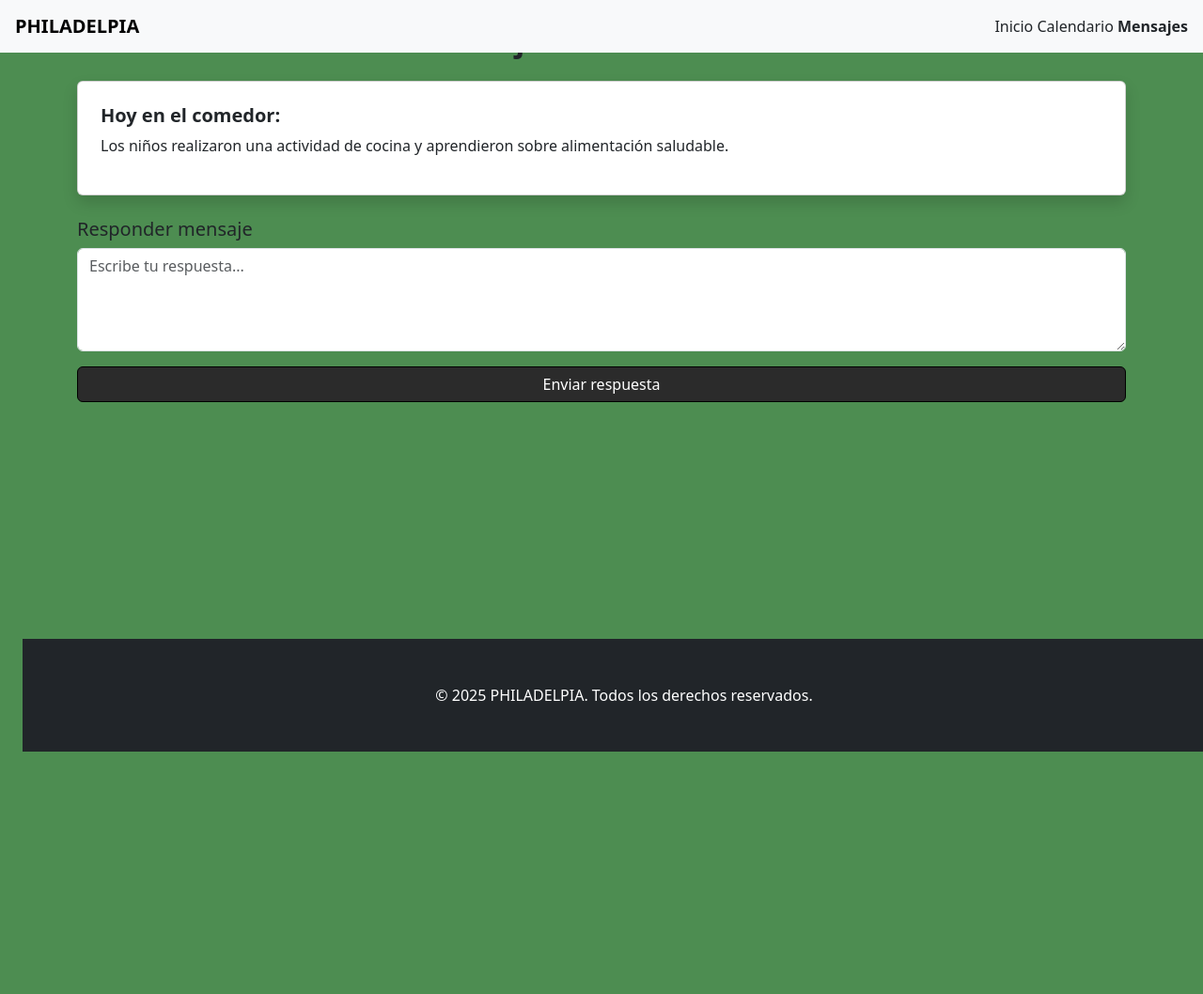
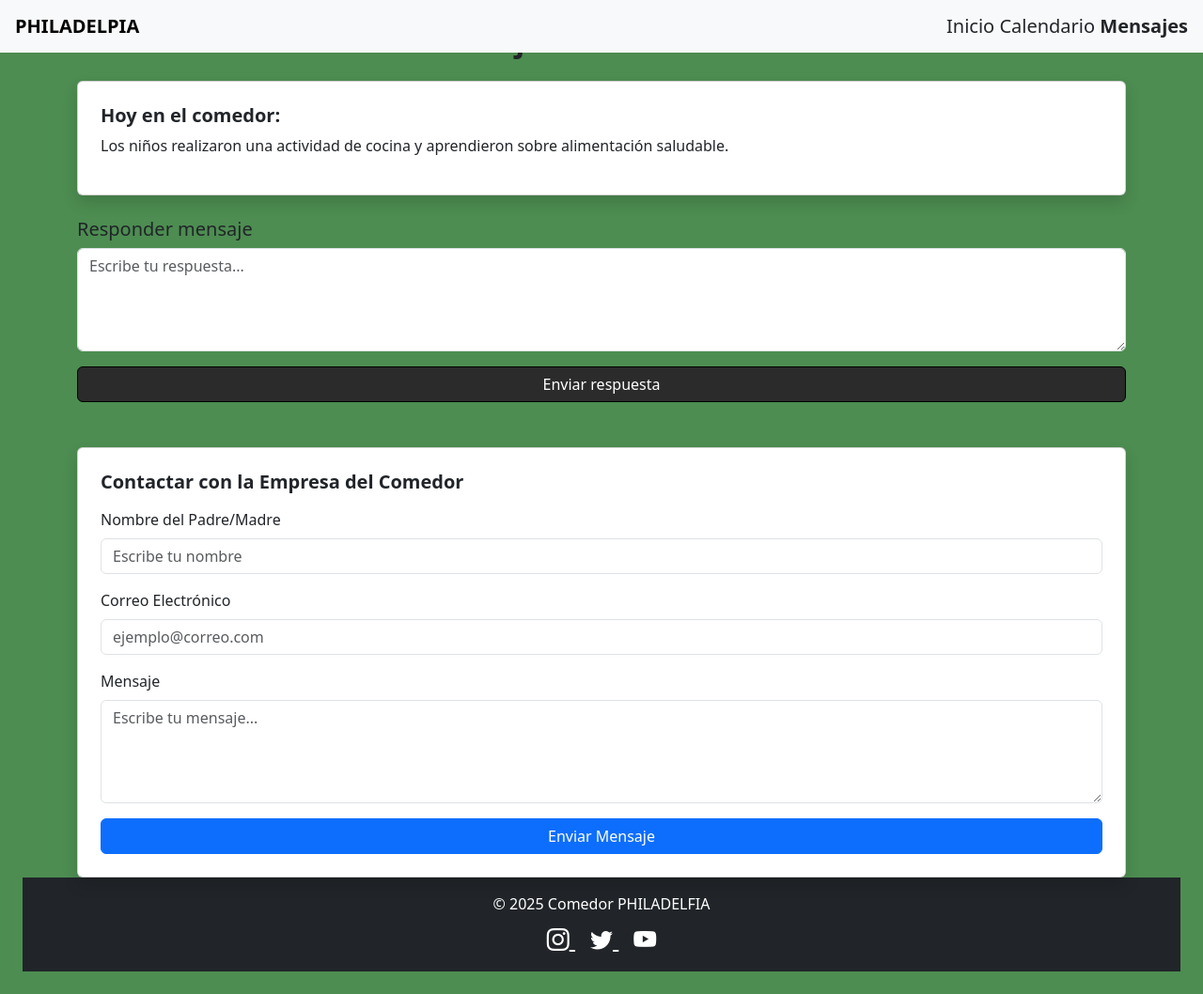
Before and after one commit to Eliasmahyaoui/Bootstrap, a plain HTML site: page Ejercicio1/mensajes.html in a window 1280 px wide. Shown: the whole page at 94% size. Before the commit the page ends 800 px from the top, so only its background shows below. Drawn offline with nearby package versions, Linux system fonts and the light colour scheme.

Commit message:
actualizado

```diff
--- a/Ejercicio1/Estilos/estilos.css
+++ b/Ejercicio1/Estilos/estilos.css
@@ -1,5 +1,6 @@
 body {
   background-color: #4d8d51;
+  padding-top: 80px;
 }
 
 .btn-success {
@@ -16,29 +17,36 @@ h1 {
   color: #4da85a;
 
 }
+nav{
+  padding: 30px;
+  font-size: 20PX;
+  justify-content: center;
+  text-align: center;
+
+}
 
 /*Efecto hover para las cartas de comidas*/
 .card:hover {
-  transform: translateY(-15px); /* sube un poco */
-  box-shadow: 0 8px 20px rgba(0,0,0,0.2); /* sombra más grande */
-  transition: all 0.3s ease; /* transición suave */
-  background-color: #e0f7e9; /* cambia ligeramente el fondo */
+  transform: translateY(-15px);
+  box-shadow: 0 8px 20px rgba(0,0,0,0.2);
+  transition: all 0.3s ease;
+  background-color: #e0f7e9;
+  justify-items: center;
 }
 
-footer{
+
+footer {
   text-align: center;
-  bottom: 0;
-  position: fixed;
   width: 100%;
   padding: 20px;
-
+  background-color: #000;
+  color: white;
+  margin-top: auto;
+  position: static;
 }
 
-nav:hover{
-  .ms.auto{
-    color: aqua;
-  }
-}
+
+
 
 form{
 
--- a/Ejercicio1/mensajes.html
+++ b/Ejercicio1/mensajes.html
@@ -1,24 +1,26 @@
 <!DOCTYPE html>
 <html lang="es">
+
 <head>
   <meta charset="UTF-8" />
   <meta name="viewport" content="width=device-width, initial-scale=1.0" />
   <title>Mensaje del Día - Comedor PHILADELPIA</title>
-    <link
-      href="https://cdn.jsdelivr.net/npm/bootstrap@5.3.2/dist/css/bootstrap.min.css"
-      rel="stylesheet"
-    />
+  <link href="https://cdn.jsdelivr.net/npm/bootstrap@5.3.2/dist/css/bootstrap.min.css" rel="stylesheet" />
   <link rel="stylesheet" href="Estilos/estilos.css" />
+  <link rel="stylesheet" href="https://cdn.jsdelivr.net/npm/bootstrap-icons@1.11.1/font/bootstrap-icons.css">
+
 </head>
-  <body class="p-4">
+
+<body class="d-flex flex-column min-vh-100 p-4">
   <nav class="navbar navbar-light bg-light fixed-top px-3">
     <a class="navbar-brand fw-bold" href="index.html">PHILADELPIA</a>
-      <div>
+    <div class="barraNavegacion">
       <a class="nav-link d-inline-block" href="index.html">Inicio</a>
       <a class="nav-link d-inline-block" href="calendario.html">Calendario</a>
       <a class="nav-link d-inline-block fw-bold" href="mensajes.html">Mensajes</a>
     </div>
   </nav>
+
 
   <h2 class="text-center fw-bold mb-4">Mensaje del Profesorado</h2>
 
@@ -32,44 +34,56 @@
     </div>
 
     <h5 class="mb-2">Responder mensaje</h5>
-      <form>
-        <textarea
-          class="form-control mb-3"
-          rows="4"
-          placeholder="Escribe tu respuesta..."
-        ></textarea>
+    <form class="mb-5">
+      <textarea class="form-control mb-3" rows="4" placeholder="Escribe tu respuesta..."></textarea>
       <button type="submit" class="btn btn-success w-100">
         Enviar respuesta
       </button>
     </form>
+
+
+    <div class="card p-4 shadow">
+      <h5 class="fw-bold mb-3">Contactar con la Empresa del Comedor</h5>
+      <form>
+        <div class="mb-3">
+          <label class="form-label">Nombre del Padre/Madre</label>
+          <input type="text" class="form-control" placeholder="Escribe tu nombre" required />
         </div>
 
-    <footer class="bg-dark text-white py-4 mt-auto w-100">
-      <div
-        class="d-flex flex-column flex-md-row justify-content-center align-items-center gap-3"
-      >
-        <a
-          href="https://www.instagram.com/"
-          target="_blank"
-          class="text-white fs-4"
-        >
+        <div class="mb-3">
+          <label class="form-label">Correo Electrónico</label>
+          <input type="email" class="form-control" placeholder="ejemplo@correo.com" required />
+        </div>
+
+        <div class="mb-3">
+          <label class="form-label">Mensaje</label>
+          <textarea class="form-control" rows="4" placeholder="Escribe tu mensaje..." required></textarea>
+        </div>
+
+        <button type="submit" class="btn btn-primary w-100">Enviar Mensaje</button>
+      </form>
+    </div>
+
+  </div>
+
+  <footer class="bg-dark text-white text-center py-3 mt-auto">
+    <p class="mb-2">© 2025 Comedor PHILADELFIA</p>
+
+    <div>
+      <a href="https://instagram.com" target="_blank" class="text-white mx-2 fs-4">
         <i class="bi bi-instagram"></i>
       </a>
-        <a
-          href="https://wa.me/1234567890"
-          target="_blank"
-          class="text-white fs-4"
-        >
-          <i class="bi bi-whatsapp"></i>
+
+      <a href="https://twitter.com" target="_blank" class="text-white mx-2 fs-4">
+        <i class="bi bi-twitter"></i>
       </a>
-        <a href="mailto:correo@ejemplo.com" class="text-white fs-4">
-          <i class="bi bi-envelope-fill"></i>
+
+      <a href="https://youtube.com" target="_blank" class="text-white mx-2 fs-4">
+        <i class="bi bi-youtube"></i>
       </a>
     </div>
+  </footer>
 
-      <div class="bg-dark text-white py-4 mt-auto w-100">
-        &copy; 2025 PHILADELPIA. Todos los derechos reservados.
-      </div>
-    </footer>
 </body>
+
 </html>
```
Also changed, not shown: Ejercicio1/calendario.html (+20 -29 lines), Ejercicio1/index.html (+28 -25 lines). Lines whose indentation alone changed are shown as unchanged.
